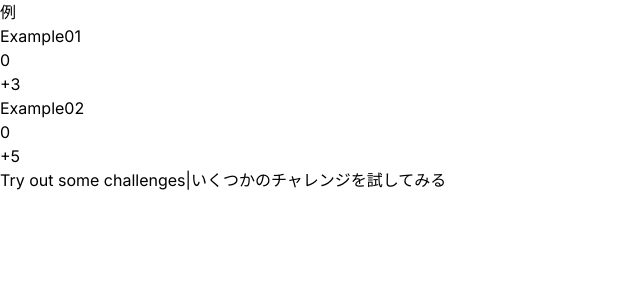
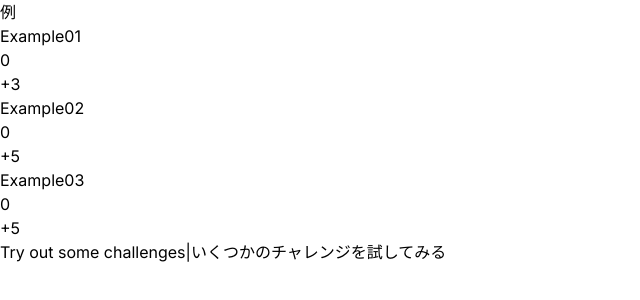
Before and after one commit to ai-biz20-sasaki/learn-react, a Next.js app: page /adding-interactivity/state-as-a-snapshot in a window 1280 px wide. Shown: the top 300 px of the page, without its empty margins (0-640 px from the left). Built offline with nearby package versions, Linux system fonts and the light colour scheme.

Commit message:
Add adding-interactivity/state-as-a-snapshot/example03

```diff
--- /dev/null
+++ b/src/app/adding-interactivity/state-as-a-snapshot/example03.tsx
@@ -0,0 +1,18 @@
+"use client"
+import { useState } from 'react';
+
+export default function Counter() {
+  const [number, setNumber] = useState(0);
+
+  return (
+    <>
+      <h1>{number}</h1>
+      <button onClick={() => {
+        setNumber(number + 5);
+        setTimeout(() => {
+          alert(number);
+        }, 3000);
+      }}>+5</button>
+    </>
+  )
+}
--- a/src/app/adding-interactivity/state-as-a-snapshot/page.tsx
+++ b/src/app/adding-interactivity/state-as-a-snapshot/page.tsx
@@ -3,6 +3,7 @@
 import Link from 'next/link'
 import Example01 from './example01'
 import Example02 from './example02'
+import Example03 from './example03'
 //import Challenge01 from './challenge01'
 //import Challenge02 from './challenge02'
 //import Challenge03 from './challenge03'
@@ -24,6 +25,8 @@ export default function Page() {
       <Example01 />
       <h3>Example02</h3>
       <Example02 />
+      <h3>Example03</h3>
+      <Example03 />
       <h2>
         <a
           className=""
```
